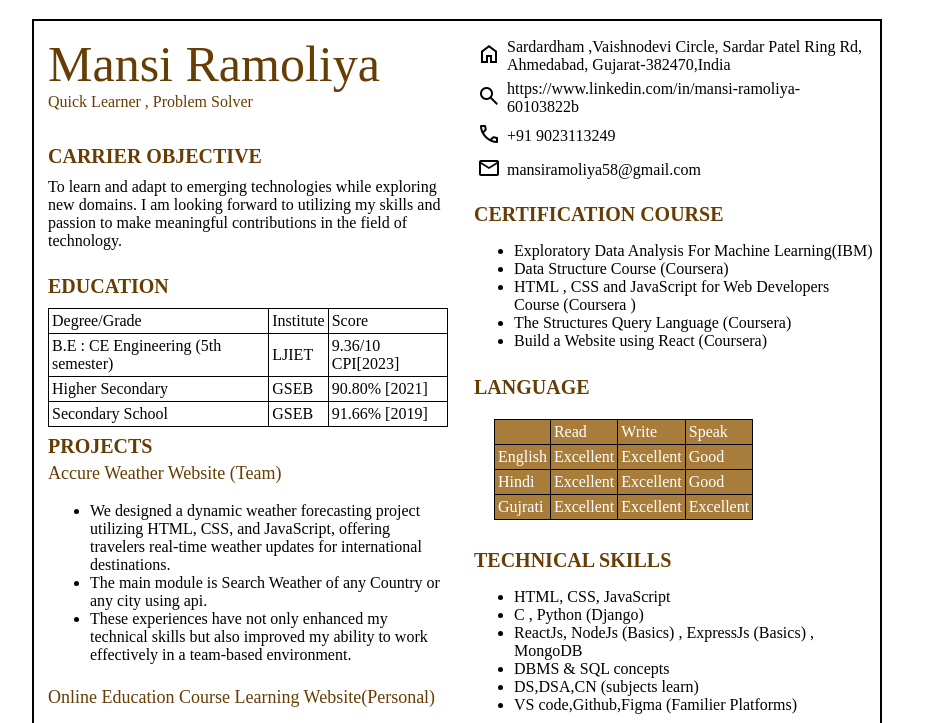
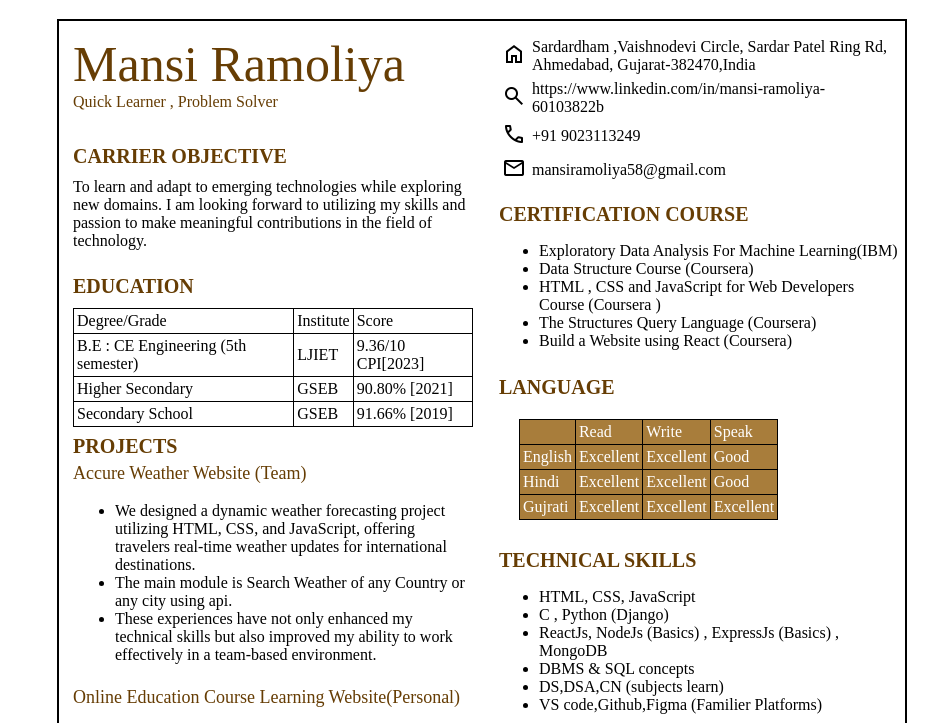
Before and after one commit to mansi151/mansi151.github.io, a plain HTML site: page index.html in a window 1280 px wide. Shown: the part 61-784 px from the top of the page, without its empty margins (93-1031 px from the left). Drawn offline with nearby package versions, Linux system fonts and the light colour scheme.

Commit message:
Update style.css

```diff
--- a/style.css
+++ b/style.css
@@ -16,7 +16,7 @@ body{
   height: 1050px;
   width: 850px;
   border: 2px solid black;
-  margin-left: 125px;
+  margin-left: 150px;
   margin-bottom: 100px;
 }
 .fontname{
```
